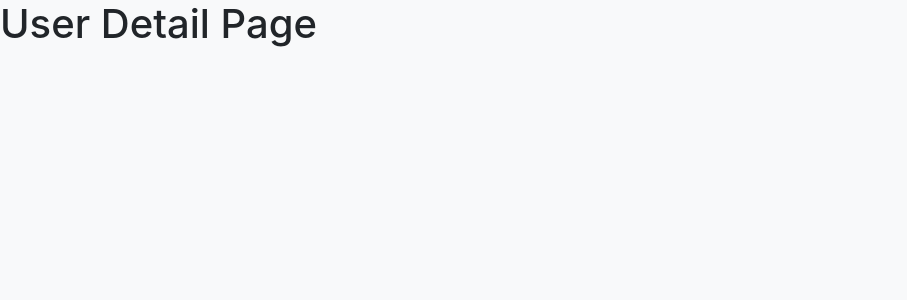
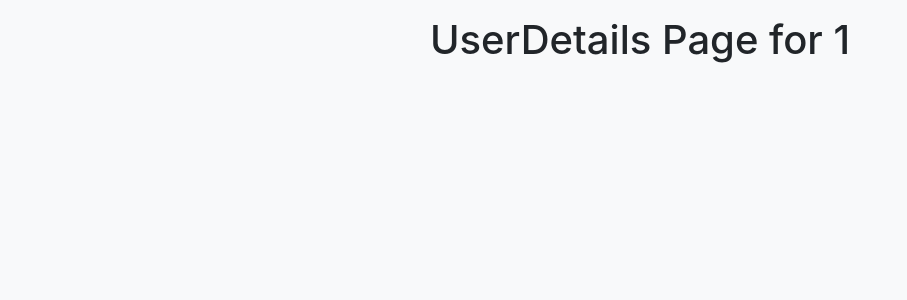
Before and after one commit to gabeaustin/react-routing-walkthru, a React (Create React App) app: page /users/1 in a window 1280 px wide. Shown: the top 300 px of the page, without its empty margins (0-907 px from the left). Built offline with nearby package versions, Linux system fonts and the light colour scheme.

Commit message:
added user id info

```diff
--- a/src/App.jsx
+++ b/src/App.jsx
@@ -5,7 +5,7 @@ import Home from "./pages/Home";
 import About from "./pages/About";
 import Projects from "./pages/Projects";
 import Users from "./pages/Users";
-
+import UserDetails from "./pages/UserDetails";
 
 const App = () => {
     return (
@@ -28,7 +28,7 @@ const App = () => {
                 </Route>
 
                 <Route exact path="/users/:userid">
-                    {() => <h1>User Detail Page</h1>}
+                    <UserDetails />
                 </Route>
 
                 <Route path="*">
--- /dev/null
+++ b/src/pages/UserDetails.jsx
@@ -0,0 +1,18 @@
+import React from "react";
+import { useParams } from "react-router-dom";
+
+const UserDetails = () => {
+    const { userid } = useParams();
+
+    return (
+        <main className="container">
+            <section className="row mt-3">
+                <div className="col-12">
+                    <h1 className="text-center">UserDetails Page for {userid}</h1>
+                </div>
+            </section>
+        </main>
+    )
+}
+
+export default UserDetails;
```
